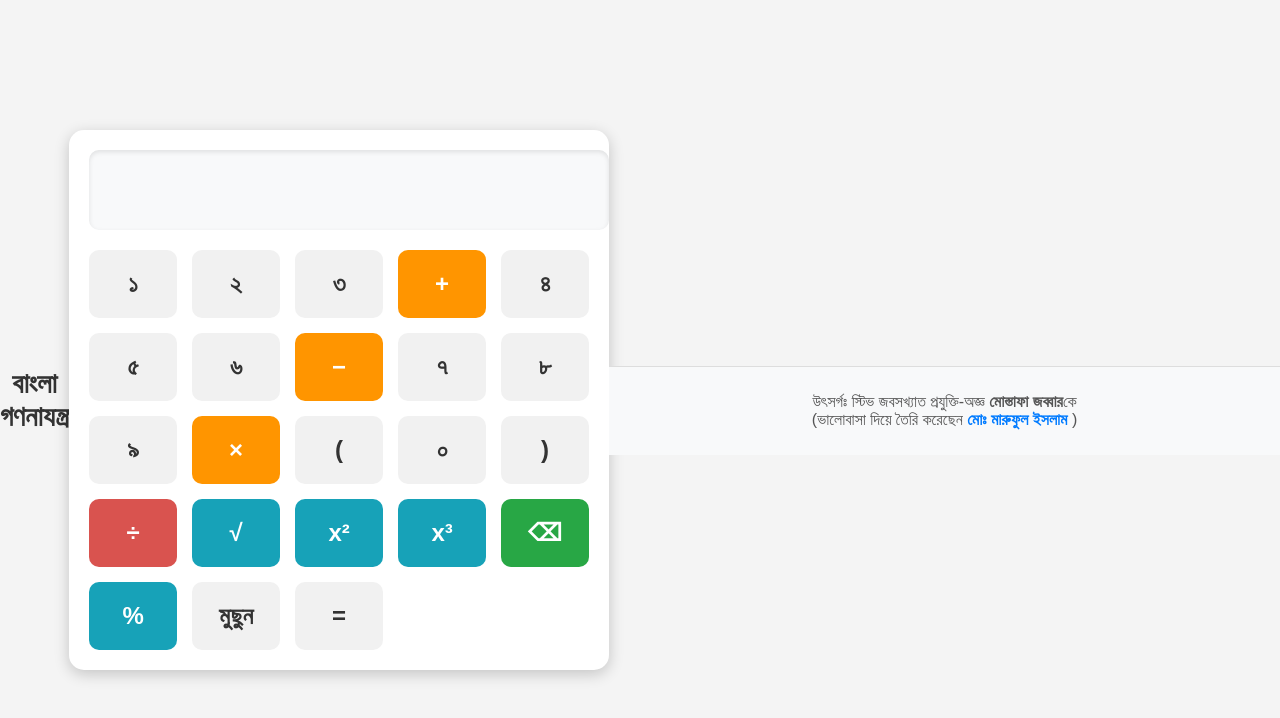
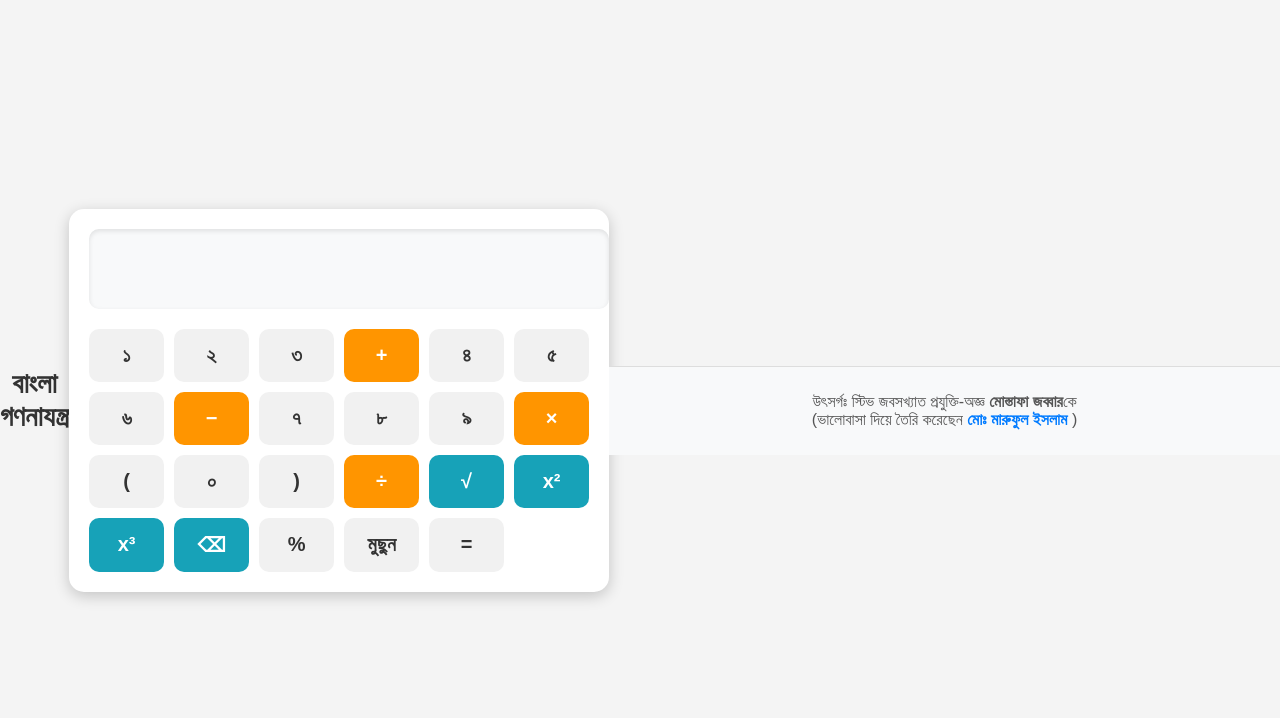
Before and after one commit to mortalmaruf/bangla.calculator, a plain HTML site: page index.html in a window 1280 px wide. Drawn offline with Linux system fonts and the light colour scheme.

Commit message:
Update style.css

```diff
--- a/style.css
+++ b/style.css
@@ -49,14 +49,14 @@ body {
 /* Calculator Buttons */
 .buttons {
     display: grid;
-    grid-template-columns: repeat(5, 1fr); /* 5 columns for wider layout */
-    gap: 15px;
+    grid-template-columns: repeat(6, 1fr); /* 6 columns */
+    gap: 10px;
 }
 
 button {
-    font-size: 24px;
+    font-size: 20px;
     font-weight: bold;
-    padding: 20px;
+    padding: 15px;
     border: none;
     cursor: pointer;
     border-radius: 10px;
@@ -88,22 +88,22 @@ button:nth-child(19):hover { /* ⌫ */
 }
 
 /* Clear Button (মুছুন) */
-button:nth-child(16) { /* মুছুন */
+button:nth-child(18) { /* মুছুন */
     background: #d9534f;
     color: #fff;
 }
 
-button:nth-child(16):hover { /* মুছুন */
+button:nth-child(18):hover { /* মুছুন */
     background: #c9302c;
 }
 
 /* Equal Button */
-button:nth-child(20) { /* = */
+button:nth-child(24) { /* = */
     background: #28a745;
     color: #fff;
 }
 
-button:nth-child(20):hover { /* = */
+button:nth-child(24):hover { /* = */
     background: #218838;
 }
 
@@ -111,7 +111,7 @@ button:nth-child(20):hover { /* = */
 button:nth-child(17), /* √ */
 button:nth-child(18), /* x² */
 button:nth-child(19), /* x³ */
-button:nth-child(21) { /* % */
+button:nth-child(20) { /* % */
     background: #17a2b8;
     color: #fff;
 }
@@ -119,7 +119,7 @@ button:nth-child(21) { /* % */
 button:nth-child(17):hover, /* √ */
 button:nth-child(18):hover, /* x² */
 button:nth-child(19):hover, /* x³ */
-button:nth-child(21):hover { /* % */
+button:nth-child(20):hover { /* % */
     background: #138496;
 }
 
@@ -157,8 +157,8 @@ footer a:hover {
     }
 
     button {
-        font-size: 20px;
-        padding: 15px;
+        font-size: 18px;
+        padding: 12px;
     }
 
     #result {
@@ -173,12 +173,12 @@ footer a:hover {
     }
 
     .buttons {
-        grid-template-columns: repeat(5, 1fr); /* 5 columns for desktop */
+        grid-template-columns: repeat(6, 1fr); /* 6 columns for desktop */
     }
 
     button {
-        font-size: 24px;
-        padding: 20px;
+        font-size: 20px;
+        padding: 15px;
     }
 
     #result {
```
